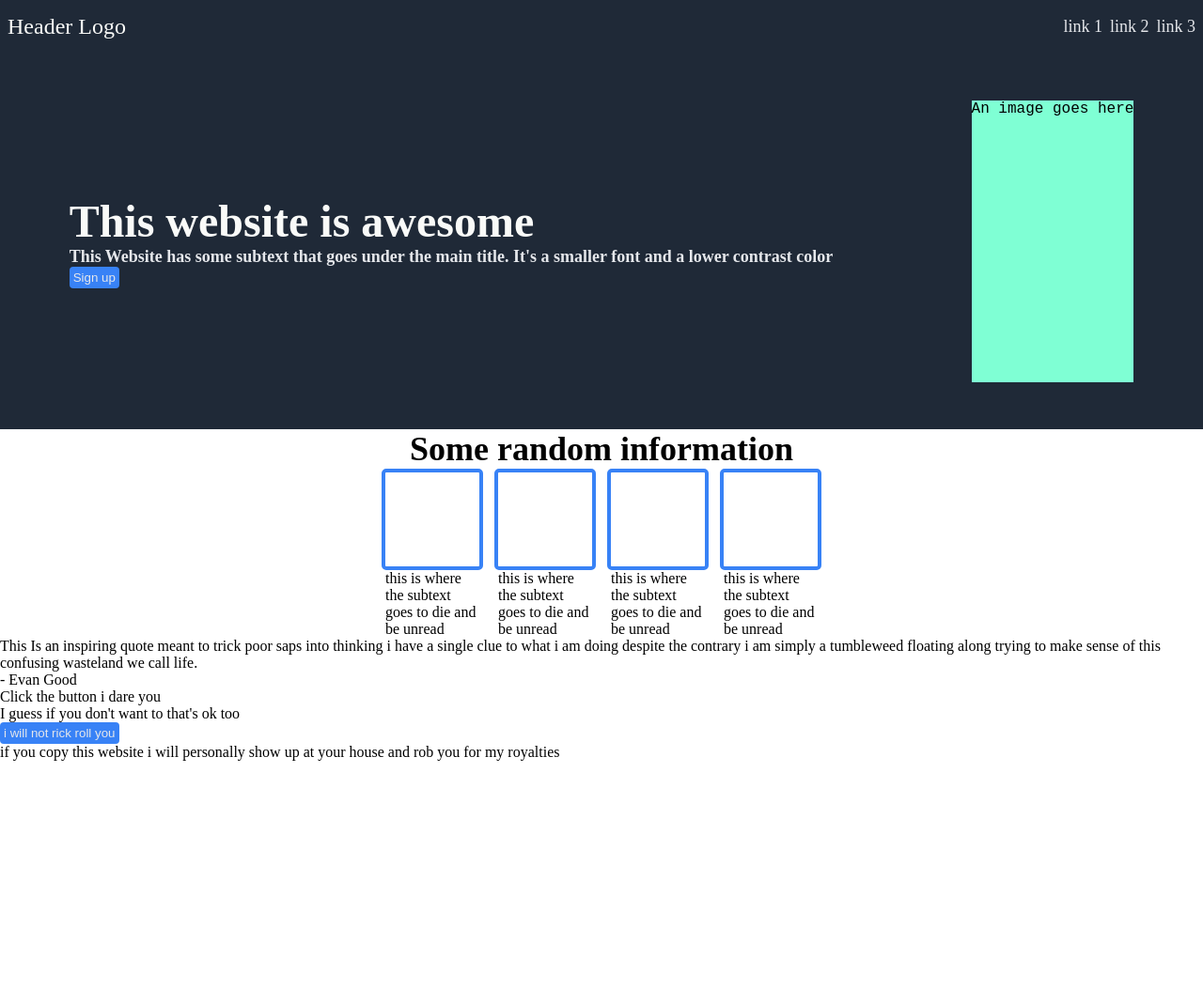
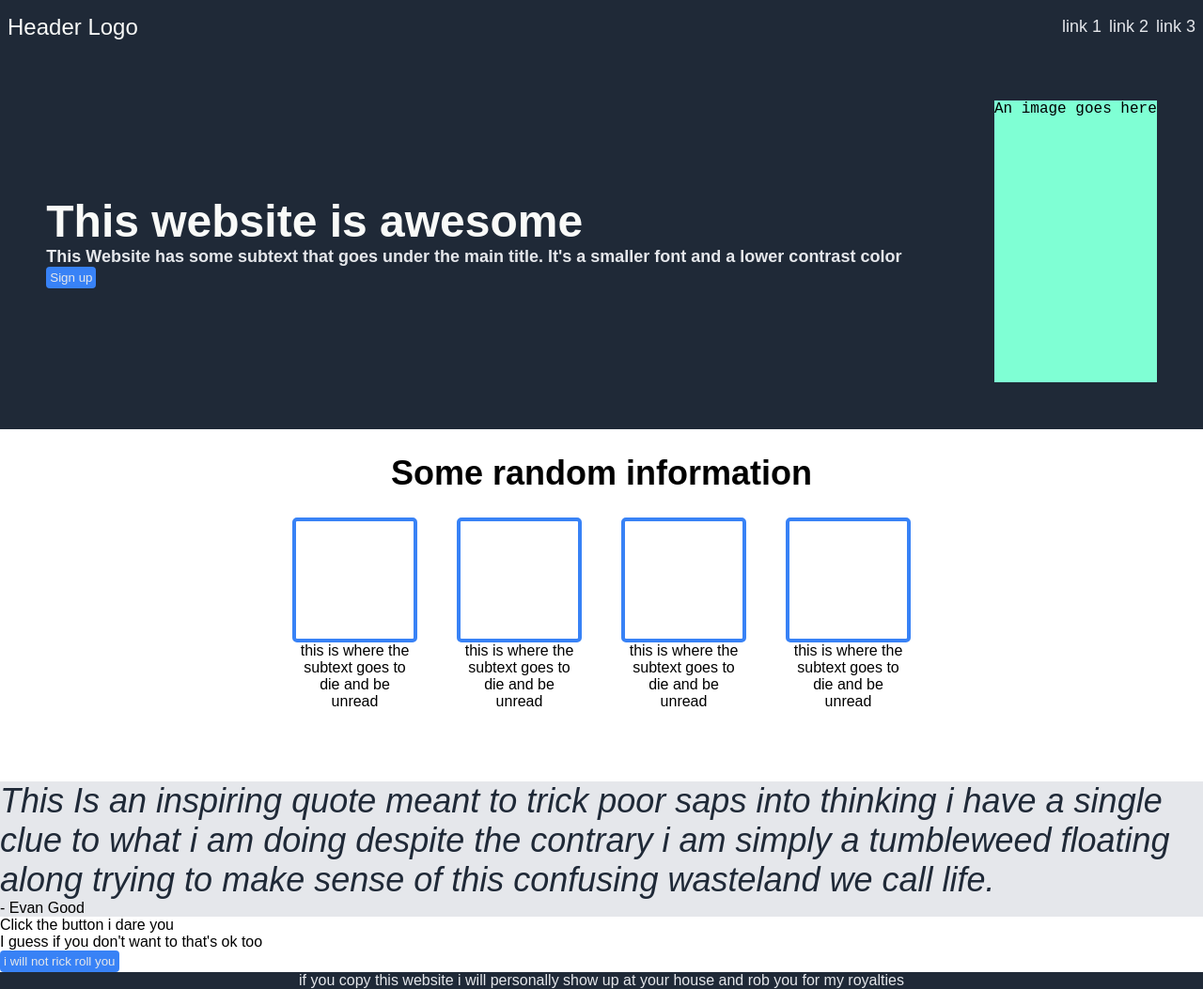
Before and after one commit to Goodevan02/product-landing-page-project, a plain HTML site: page index.html in a window 1280 px wide. Shown: the whole page at 94% size. Before the commit the page ends 810 px from the top, so only its background shows below. Drawn offline with Linux system fonts and the light colour scheme.

Commit message:
update slice 2 styles and add rough slice 3 styles

```diff
--- a/index.html
+++ b/index.html
@@ -49,8 +49,10 @@
             </div>
         </div>
         <div class="slice-3">
-            <div class="quote">This Is an inspiring quote meant to trick poor saps into thinking i have a single clue to what i am doing despite the contrary i am simply a tumbleweed floating along trying to make sense of this confusing wasteland we call life.</div>
-            <div class="quote-author">- Evan Good</div>
+            <div class="quote-container">
+                <div class="quote">This Is an inspiring quote meant to trick poor saps into thinking i have a single clue to what i am doing despite the contrary i am simply a tumbleweed floating along trying to make sense of this confusing wasteland we call life.</div>
+                <div class="quote-author">- Evan Good</div>
+            </div>
         </div>
         <div class="slice-4">
             <div class="modal">
--- a/styles.css
+++ b/styles.css
@@ -2,6 +2,7 @@ body{
     display: flex;
     flex-direction: column;
     margin: 0px;
+    font-family: sans-serif;
 }
 
 ul{
@@ -100,6 +101,8 @@ button{
     display: flex;
     flex-direction: column;
     align-items: center;
+    justify-content: space-evenly;
+    flex-basis: 375px;
 }
 
 .h-header{
@@ -110,21 +113,46 @@ button{
 .h-flex-container {
     display: flex;
     justify-content: center;
-    gap: 20px;
+    gap: 50px;
+    margin-bottom: 50px;
 }
 
 .image-w-subtext {
     display: flex;
     flex-direction: column;
     align-items: center;
-    width: 100px;
+    width: 125px;
+    text-align: center;
 }
 
 .image-w-subtext > .image-placeholder {
     border: 4px solid #3882f6;
     border-radius: 5px;
-    width: 100px;
-    height: 100px;
+    width: 125px;
+    height: 125px;
 }
 
 /* slice 3 styles */
+.slice-3 {
+    background-color: #e5e7eb;
+    display: flex;
+    flex-direction: column;
+    align-items: center;
+}
+
+.quote{
+    font-size: 36px;
+    font-style: italic;
+    font-weight: lighter;
+    color: #1f2937;
+}
+
+
+
+/* footer */
+.footer{
+    display: flex;
+    justify-content: center;
+    background-color: #1f2937;
+    color: #e5e7eb;
+}
```
